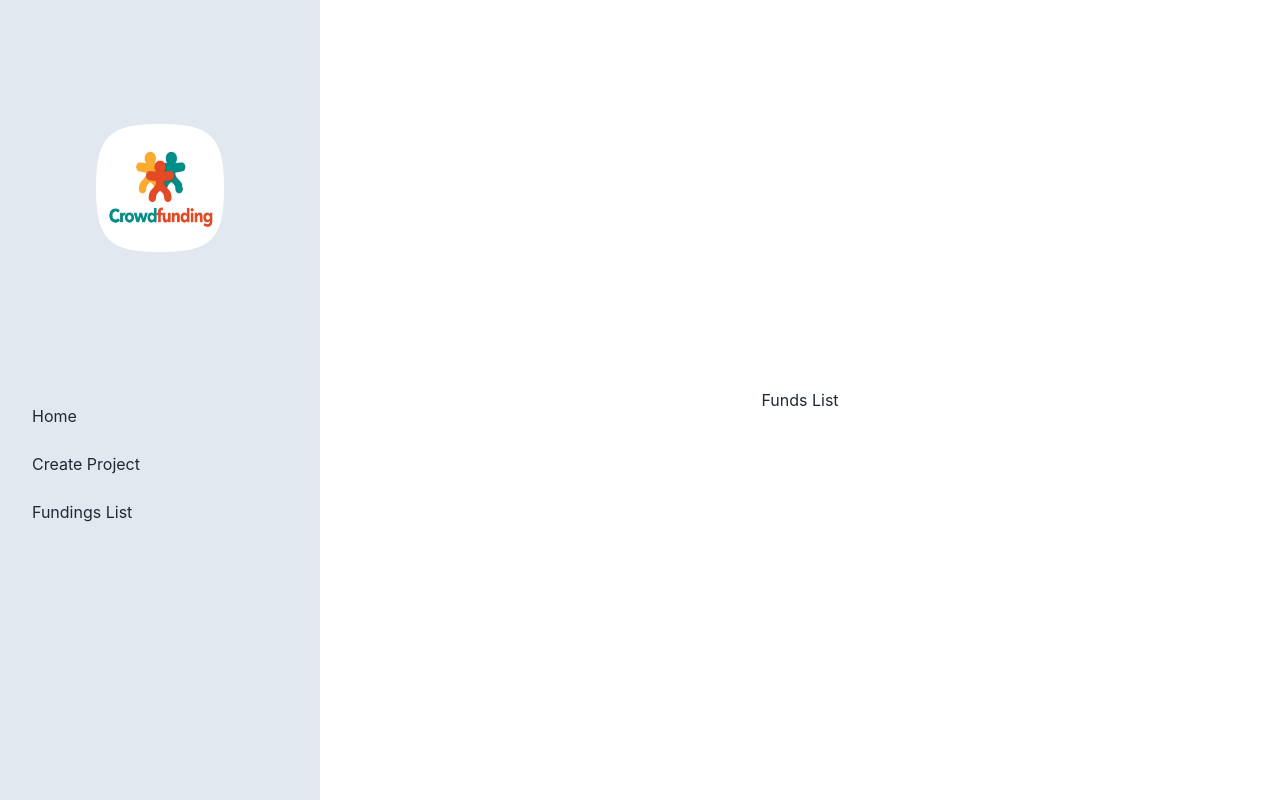
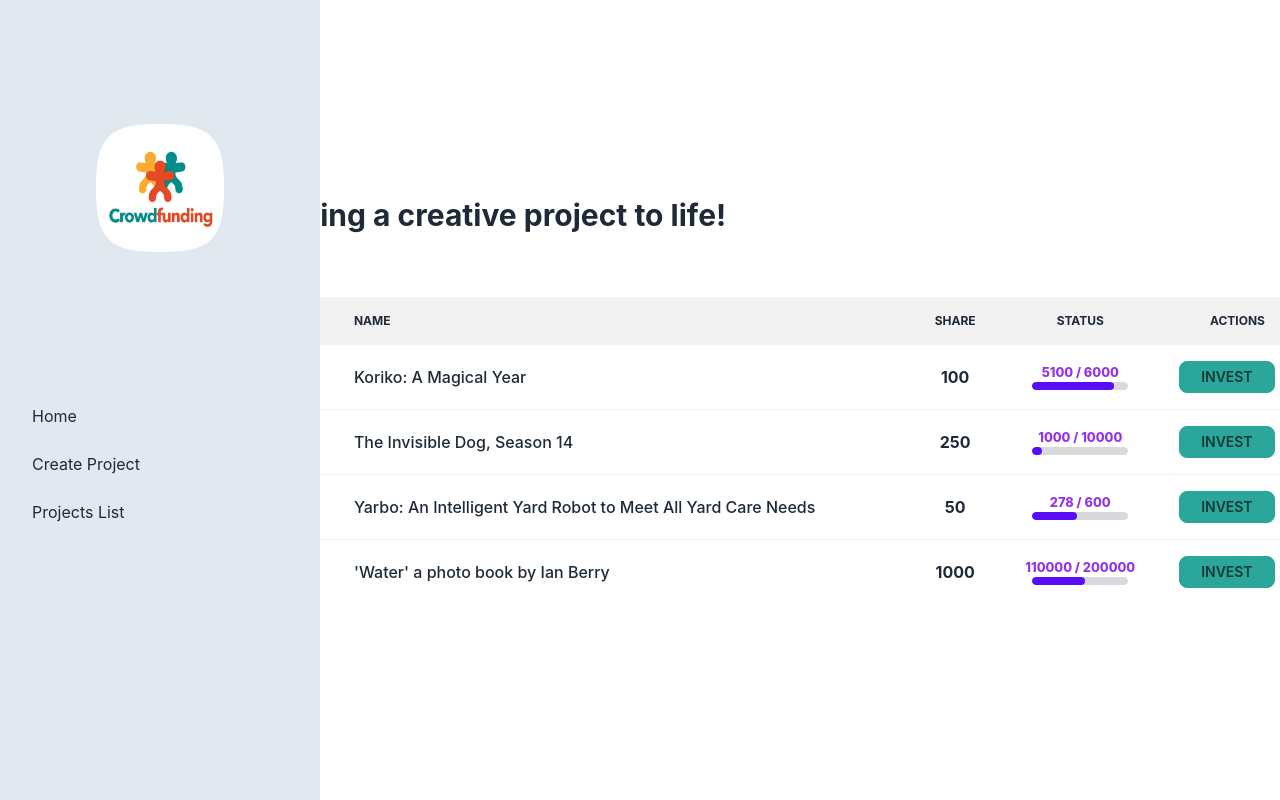
Before and after one commit to mortezashojaei/crowd-funding, a React (Create React App) app in the folder client/: page /list in a window 1280 px wide. Built offline with nearby package versions, Linux system fonts and the light colour scheme; sample sign-in values are in the browser's storage.

Commit message:
implement projects list UI

```diff
--- a/client/src/App.js
+++ b/client/src/App.js
@@ -1,6 +1,6 @@
 import { createBrowserRouter, RouterProvider } from "react-router-dom";
 import { Layout, Protected } from "./components";
-import { CreateFund, FundsList, Home } from "./pages";
+import { CreateFund, ProjectsList, Home } from "./pages";
 
 const router = createBrowserRouter([
   {
@@ -19,7 +19,7 @@ const router = createBrowserRouter([
     path: "/list",
     element: (
       <Protected>
-        <FundsList />
+        <ProjectsList />
       </Protected>
     ),
   },
--- a/client/src/components/Layout.jsx
+++ b/client/src/components/Layout.jsx
@@ -25,7 +25,7 @@ export const Layout = ({ children }) => {
             <a href="/new">Create Project</a>
           </li>
           <li>
-            <a href="/list">Fundings List</a>
+            <a href="/list">Projects List</a>
           </li>
         </ul>
       </div>
--- a/client/src/pages/FundsList.jsx
+++ /dev/null
@@ -1,3 +0,0 @@
-export const FundsList = () => {
-  return <div>Funds List</div>;
-};
--- /dev/null
+++ b/client/src/pages/ProjectsList.jsx
@@ -0,0 +1,83 @@
+export const ProjectsList = () => {
+  const list = [
+    {
+      address: "0x000000000000000000000000000000",
+      name: "Koriko: A Magical Year",
+      unit: 100,
+      goal: 6000,
+      balance: 5100,
+      isClaimed: false,
+      isCompleted: false,
+    },
+    {
+      address: "0x000000000000000000000000000001",
+      name: "The Invisible Dog, Season 14",
+      unit: 250,
+      goal: 10000,
+      balance: 1000,
+      isClaimed: false,
+      isCompleted: false,
+    },
+    {
+      address: "0x0000000000000000000000000000010",
+      name: "Yarbo: An Intelligent Yard Robot to Meet All Yard Care Needs",
+      unit: 50,
+      goal: 600,
+      balance: 278,
+      isClaimed: false,
+      isCompleted: false,
+    },
+    {
+      address: "0x000000000000000000000000000011",
+      name: "'Water' a photo book by Ian Berry",
+      unit: 1000,
+      goal: 200000,
+      balance: 110000,
+      isClaimed: false,
+      isCompleted: false,
+    },
+  ];
+  return (
+    <div className="overflow-x-auto w-256">
+      <h1 className="text-3xl font-bold  mb-16">
+        Bring a creative project to life!
+      </h1>
+
+      <table className="table w-full">
+        <thead>
+          <tr>
+            <th></th>
+            <th>Name</th>
+            <th className="text-center">Share</th>
+            <th className="text-center">Status</th>
+            <th className="text-center">Actions</th>
+          </tr>
+        </thead>
+        <tbody>
+          {list.map((project, index) => (
+            <tr>
+              <th>{index + 1}</th>
+              <td className="font-medium">{project.name}</td>
+              <td className="text-center font-bold">{project.unit}</td>
+              <td>
+                <div className="flex flex-col justify-center items-center text-purple-600 font-extrabold">
+                  <small>{`${project.balance} / ${project.goal}`}</small>
+                  <progress
+                    class="progress progress-primary w-24"
+                    value={project.balance}
+                    max={project.goal}
+                  ></progress>
+                </div>
+              </td>
+              <td>
+                <button class="btn btn-active btn-sm btn-accent w-24">
+                  Invest
+                </button>
+              </td>
+            </tr>
+          ))}
+        </tbody>
+      </table>
+    </div>
+  );
+};
--- a/client/src/pages/index.js
+++ b/client/src/pages/index.js
@@ -1,3 +1,3 @@
 export * from "./Home";
-export * from "./FundsList";
+export * from "./ProjectsList";
 export * from "./CreateFund";
--- a/client/tailwind.config.js
+++ b/client/tailwind.config.js
@@ -2,7 +2,13 @@
 module.exports = {
   content: ["./src/**/*.{js,jsx,ts,tsx}"],
   theme: {
-    extend: {},
+    extend: {
+      width: {
+        128: "32rem",
+        192: "48rem",
+        256: "64rem",
+      },
+    },
   },
   plugins: [require("daisyui")],
 };
```
